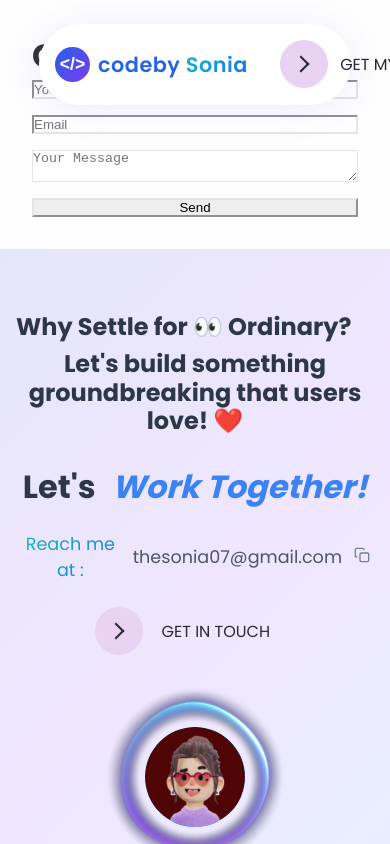
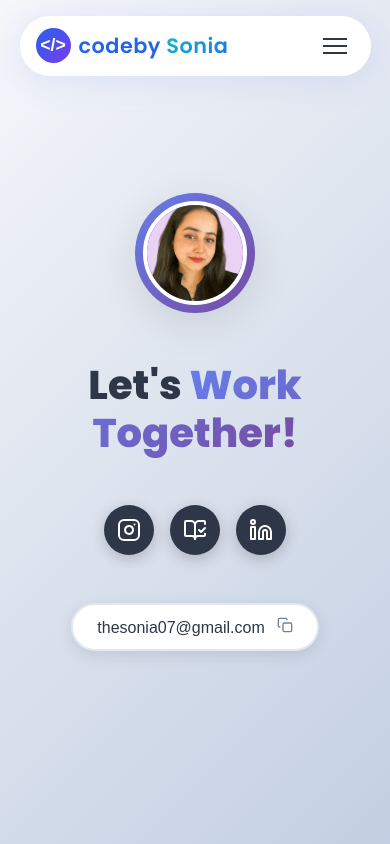
Before and after one commit to soniasaini0075/codesbysonia, a Next.js app: page /contact in a window 390 px wide. Shown: the top 844 px of the page. Built offline with nearby package versions, Linux system fonts and the light colour scheme.

Commit message:
Home Page-New section Added + animation fixes

```diff
--- a/src/app/components/header/header.js
+++ b/src/app/components/header/header.js
@@ -1,6 +1,6 @@
 'use client';
 
-import React from 'react';
+import React, { useState } from 'react';
 import Link from 'next/link';
 import { usePathname } from 'next/navigation';
 import Button from '../../widgets/buttons/Button';
@@ -9,6 +9,7 @@ import styles from './header.module.scss';
 
 const Header = () => {
   const pathname = usePathname();
+  const [menuOpen, setMenuOpen] = useState(false);
 
   const isActive = (path) => pathname === path;
 
@@ -27,7 +28,7 @@ const Header = () => {
           </Link>
         </div>
 
-        {/* Navigation */}
+        {/* Desktop Nav */}
         <nav className={styles.header__nav}>
           <ul className={styles.nav__list}>
             <li className={styles.nav__item}>
@@ -42,11 +43,30 @@ const Header = () => {
               <Link href="/projects" className={`${styles.nav__link} ${isActive('/projects') ? styles['nav__link--active'] : ''}`}>Projects</Link>
             </li>
             <li className={styles.nav__item}>
-              <a href="#contact" className={styles.nav__link}>Let's talk</a>
+              <Link href="/contact" className={`${styles.nav__link} ${isActive('/contact') ? styles['nav__link--active'] : ''}`}>Let's talk</Link>
             </li>
           </ul>
         </nav>
 
+        {/* Mobile Hamburger */}
+        <button className={styles.hamburger} onClick={() => setMenuOpen(!menuOpen)}>
+          <span className={menuOpen ? styles.active : ''}></span>
+          <span className={menuOpen ? styles.active : ''}></span>
+          <span className={menuOpen ? styles.active : ''}></span>
+        </button>
+
+        {/* Mobile Nav */}
+        {menuOpen && (
+          <div className={styles.mobileMenu}>
+            <ul>
+              <li><Link href="/" onClick={() => setMenuOpen(false)}>Home</Link></li>
+              <li><Link href="/about" onClick={() => setMenuOpen(false)}>About</Link></li>
+              <li><Link href="/projects" onClick={() => setMenuOpen(false)}>Projects</Link></li>
+              <li><Link href="/contact" onClick={() => setMenuOpen(false)}>Let's talk</Link></li>
+              <li><a href="/assets/images/files/resume-Sonia-Developer-9891924288.pdf" target="_blank" rel="noopener noreferrer" onClick={() => setMenuOpen(false)}>Get my Resume</a></li>
+            </ul>
+          </div>
+        )}
 
         {/* CTA Button */}
         <div className={styles.header__cta}>
--- a/src/app/components/header/header.module.scss
+++ b/src/app/components/header/header.module.scss
@@ -12,6 +12,11 @@
   box-shadow: 0px 4px 37px rgba(58, 73, 249, 0.1);
   backdrop-filter: blur(10px);
   border-bottom: 1px solid rgba(255, 255, 255, 0.2);
+  @media (max-width: 768px) {
+    padding: 12px 0;
+    width: 90%;
+    top: 16px;
+  }
 
   &__container {
     max-width: 1200px;
@@ -42,6 +47,9 @@
 
   &__cta {
     flex-shrink: 0;
+    @media (max-width: 768px) {
+      display: none;
+    }
   }
 }
 
@@ -185,3 +193,70 @@
     }
   }
 }
+
+.hamburger {
+  display: none;
+  flex-direction: column;
+  justify-content: center;
+  gap: 5px;
+  background: transparent;
+  border: none;
+  cursor: pointer;
+  padding: 8px;
+
+  span {
+    width: 24px;
+    height: 2px;
+    background: #2d3748;
+    transition: 0.3s;
+  }
+
+  .active:nth-child(1) {
+    transform: rotate(45deg) translateY(10px);
+  }
+
+  .active:nth-child(2) {
+    opacity: 0;
+  }
+
+  .active:nth-child(3) {
+    transform: rotate(-50deg) translateY(-10px);
+  }
+
+  @media (max-width: 768px) {
+    display: flex;
+  }
+}
+
+.mobileMenu {
+  position: absolute;
+  top: 100%;
+  right: 3%;
+  background: #fff;
+  border-radius: 12px;
+  box-shadow: 0 6px 24px rgba(0, 0, 0, 0.1);
+  padding: 1rem;
+  z-index: 999;
+  margin-top: 10px;
+
+  ul {
+    list-style: none;
+    display: flex;
+    flex-direction: column;
+    gap: 1rem;
+    padding: 0;
+    margin: 0;
+
+    li {
+      a {
+        text-decoration: none;
+        color: #2d3748;
+        font-weight: 500;
+
+        &:hover {
+          color: #2563eb;
+        }
+      }
+    }
+  }
+}
--- a/src/app/contact/contact.scss
+++ b/src/app/contact/contact.scss
@@ -1,14 +1,144 @@
 .contact-container {
+  .work-together {
+  min-height: 100vh;
+  background: linear-gradient(135deg, #f5f7fa 0%, #c3cfe2 100%);
+  display: flex;
+  align-items: center;
+  justify-content: center;
   padding: 2rem;
-  background-color: #fefefe;
+  font-family: 'Inter', -apple-system, BlinkMacSystemFont, 'Segoe UI', Roboto, sans-serif;
 
-  h1 {
-    color: #333;
+  .container {
+    max-width: 800px;
+    width: 100%;
+    text-align: center;
   }
 
-  form {
+  .profile-section {
+    margin-bottom: 3rem;
+
+    .profile-image {
+      width: 120px;
+      height: 120px;
+      margin: 0 auto;
+      border-radius: 50%;
+      background: linear-gradient(135deg, #667eea 0%, #764ba2 100%);
+      padding: 8px;
+      box-shadow: 0 10px 40px rgba(0, 0, 0, 0.1);
+      transition: transform 0.3s ease;
+
+      &:hover {
+        transform: translateY(-5px);
+      }
+
+      img {
+        width: 100%;
+        height: 100%;
+        border-radius: 50%;
+        object-fit: cover;
+        border: 4px solid white;
+      }
+    }
+  }
+
+  .main-title {
+    font-size: clamp(2.5rem, 8vw, 4rem);
+    font-weight: 800;
+    margin-bottom: 3rem;
+    color: #2d3748;
+    line-height: 1.2;
+
+    .highlight {
+      background: linear-gradient(135deg, #667eea 0%, #764ba2 100%);
+      -webkit-background-clip: text;
+      -webkit-text-fill-color: transparent;
+      background-clip: text;
+      position: relative;
+    }
+  }
+
+  .social-links {
     display: flex;
-    flex-direction: column;
-    gap: 1rem;
+    justify-content: center;
+    gap: 1.5rem;
+    margin-bottom: 3rem;
+
+    .social-btn {
+      width: 60px;
+      height: 60px;
+      border-radius: 50%;
+      background: #2d3748;
+      border: none;
+      display: flex;
+      align-items: center;
+      justify-content: center;
+      color: white;
+      cursor: pointer;
+      transition: all 0.3s ease;
+      box-shadow: 0 4px 15px rgba(0, 0, 0, 0.2);
+
+      &:hover {
+        background: #4a5568;
+        transform: translateY(-3px);
+        box-shadow: 0 8px 25px rgba(0, 0, 0, 0.3);
+      }
+    }
+  }
+
+  .contact-section {
+    display: flex;
+    justify-content: center;
+
+    .email-btn {
+      display: flex;
+      align-items: center;
+      gap: 0.75rem;
+      padding: 1rem 2rem;
+      background: white;
+      border: 2px solid #e2e8f0;
+      border-radius: 50px;
+      font-size: 1.1rem;
+      font-weight: 500;
+      color: #2d3748;
+      cursor: pointer;
+      transition: all 0.3s ease;
+      box-shadow: 0 4px 15px rgba(0, 0, 0, 0.1);
+
+      &:hover {
+        border-color: #667eea;
+        transform: translateY(-2px);
+        box-shadow: 0 8px 25px rgba(0, 0, 0, 0.15);
+      }
+      .copy-icon {
+        color: #718096;
+        transition: color 0.3s ease;
+        margin-left: 12px;
+        &:hover {
+          color: #667eea;
+        }
+      }
+    }
+  }
+
+  @media (max-width: 768px) {
+    padding: 1rem;
+
+    .social-links {
+      gap: 1rem;
+
+      .social-btn {
+        width: 50px;
+        height: 50px;
+      }
+    }
+
+    .contact-section {
+      .email-btn {
+        padding: 0.75rem 1.5rem;
+        font-size: 1rem;
+      }
+    }
   }
 }
+
+}
--- a/src/app/contact/page.js
+++ b/src/app/contact/page.js
@@ -1,16 +1,82 @@
 'use client';
+
+import React, { useState } from 'react';
+import { Instagram, BookOpenCheck, Linkedin, Globe } from 'lucide-react';
+
 import './contact.scss';
 
 export default function Contact() {
+  const [copied, setCopied] = useState(false);
+  const handleCopy = () => {
+    navigator.clipboard.writeText('thesonia07@gmail.com');
+    setCopied(true);
+    setTimeout(() => setCopied(false), 2000);
+  };
+
+  const handleSocialClick = (platform) => {
+    // Add your social media URLs here
+    const urls = {
+      instagram: 'https://instagram.com/codewithsonia',
+      medium: 'https://medium.com/@thesonia07',
+      linkedin: 'https://www.linkedin.com/in/thesonia07/'
+    };
+    window.open(urls[platform], '_blank');
+  };
   return (
     <div className="contact-container">
-      <h1>Contact Me</h1>
-      <form>
-        <input type="text" placeholder="Your Name" />
-        <input type="email" placeholder="Email" />
-        <textarea placeholder="Your Message"></textarea>
-        <button type="submit">Send</button>
-      </form>
+      <div className="work-together">
+        <div className="container">
+          <div className="profile-section">
+            <div className="profile-image">
+              <img src="/assets/images/hero-sonia.png" alt="Sonia Saini" />
+            </div>
+          </div>
+
+          <div className="content-section">
+            <h1 className="main-title">
+              Let's <span className="highlight">Work Together!</span>
+            </h1>
+
+            <div className="social-links">
+              <button
+                className="social-btn"
+                onClick={() => handleSocialClick('instagram')}
+                aria-label="Instagram"
+              >
+                <Instagram size={24} />
+              </button>
+              <button
+                className="social-btn"
+                onClick={() => handleSocialClick('medium')}
+                aria-label="Medium"
+              >
+                <BookOpenCheck size={24} />
+              </button>
+              <button
+                className="social-btn"
+                onClick={() => handleSocialClick('linkedin')}
+                aria-label="LinkedIn"
+              >
+                <Linkedin size={24} />
+              </button>
+            </div>
+
+            <div className="contact-section">
+              <button className="copy_button email-btn" title="Copy email" onClick={handleCopy}>
+                <span className="copy_content email-text">
+                  thesonia07@gmail.com
+                  {copied ? ' ✅' : (
+                    <svg className="copy-icon" width="16" height="16" viewBox="0 0 24 24" fill="none">
+                      <rect x="9" y="9" width="13" height="13" rx="2" ry="2" stroke="currentColor" strokeWidth="2"/>
+                      <path d="M5 15H4a2 2 0 01-2-2V4a2 2 0 012-2h9a2 2 0 012 2v1" stroke="currentColor" strokeWidth="2" />
+                    </svg>
+                    )}
+                </span>
+              </button>
+            </div>
+          </div>
+        </div>
+      </div>
     </div>
-  );
+    );
 }
--- a/src/app/home/hero/hero.scss
+++ b/src/app/home/hero/hero.scss
@@ -26,6 +26,7 @@ $background-blue: #eff6ff;
 
   @media (max-width: 768px) {
     padding: 1rem;
+    min-height: unset;
   }
 }
 
@@ -65,7 +66,10 @@ $background-blue: #eff6ff;
   height: -moz-fit-content;
   height: fit-content;
   @media (min-width: 1024px) {
-    // align-items: flex-start;
+    max-width: 100%;
+  }
+  @media (max-width: 768px) {
+    max-width: 100%;
   }
 }
 
@@ -88,7 +92,7 @@ $background-blue: #eff6ff;
   }
 
   @media (max-width: 768px) {
-    width: 280px;
+    width: 100%;
     height: 336px;
   }
 }
--- a/src/app/projects/hero/Hero.js
+++ b/src/app/projects/hero/Hero.js
@@ -7,7 +7,7 @@ import './hero.scss';
 
 export default function Project() {
   return (
-    <div style={{ width: '100%', height: '100vh', position: 'relative' }}>
+    <div style={{ width: '100%', height: '60vh', position: 'relative' }}>
       <LetterGlitch
         glitchSpeed={50}
         centerVignette={true}
```
Also changed, not shown: src/app/home/clients/clients.scss (+14 -0 lines), src/app/home/featuredBlog/featured-blog.scss (+13 -1 lines), src/app/home/projects/projects.scss (+14 -5 lines), src/app/home/testimonial/testimonial.scss (+26 -0 lines), src/app/projects/work/Work.js (+10 -1 lines), 2 other files (tests, documents, lock files or other folders). Lines whose indentation alone changed are shown as unchanged.
